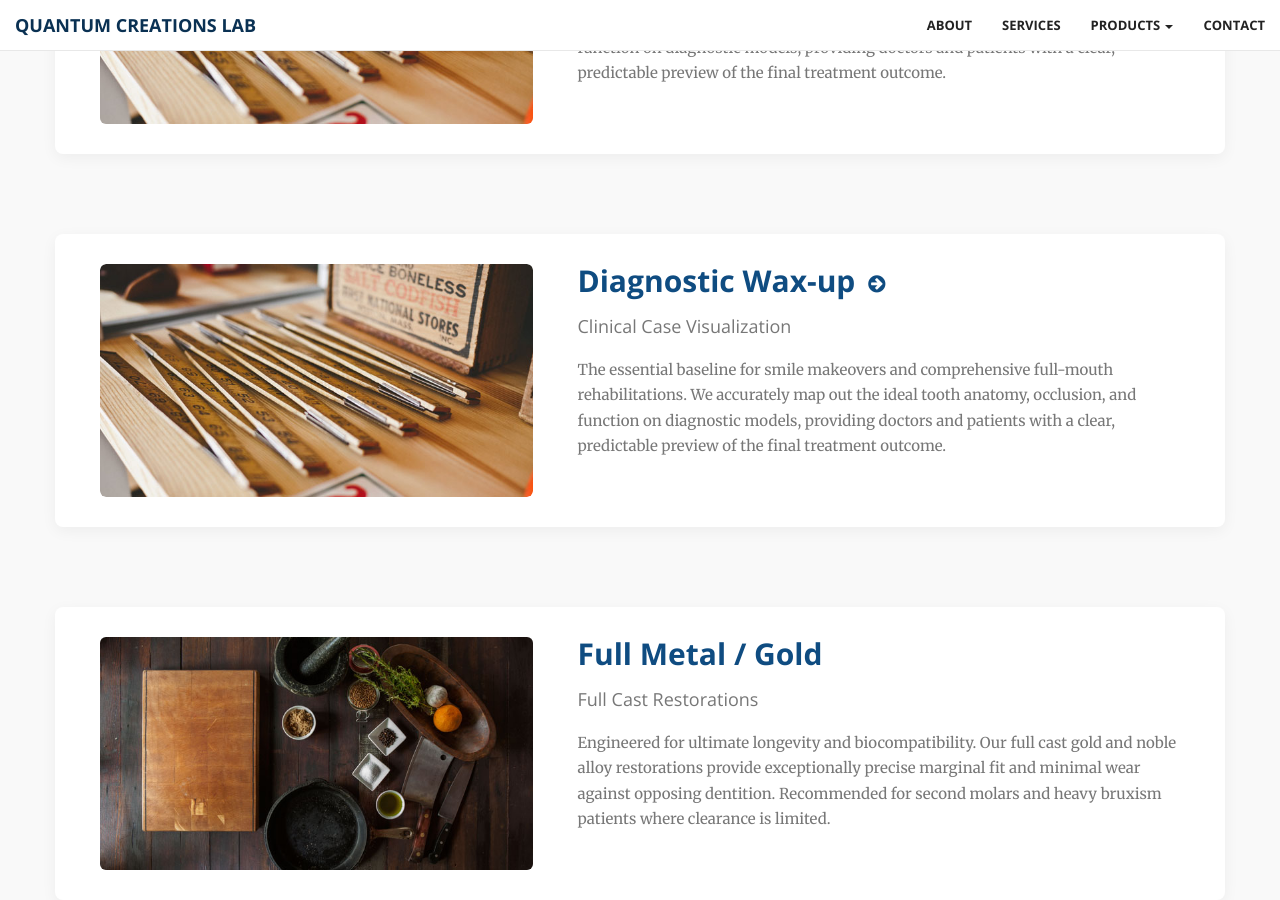
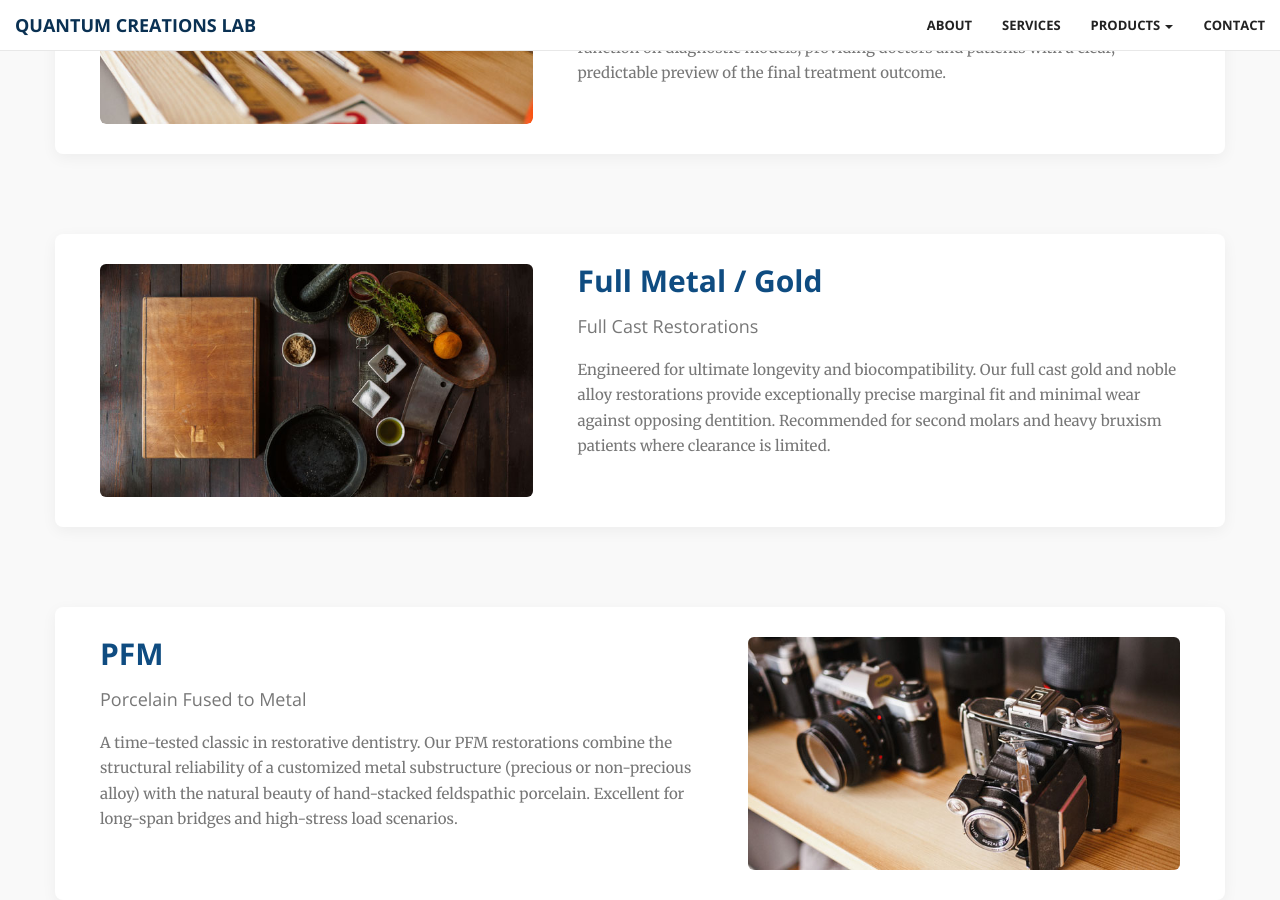
Before and after one commit to jj2hh/quantumlab, a Jekyll site: the page built from pages/products-crown.html, in a window 1280 px wide and 900 px high, scrolled down 519 px. Built offline with Jekyll 4.4.1, drawn with Linux system fonts in a browser that asks for light colours; nearby versions of some CDN libraries; library files that are not in the unit come from our copies; a script that is not in the unit is left out.

Commit message:
Update products-crown.html

```diff
--- a/pages/products-crown.html
+++ b/pages/products-crown.html
@@ -19,20 +19,6 @@ permalink: /pages/products-crown.html
 
 <section class="products-detail-section" style="padding: 80px 0; background-color: #f9f9f9;">
     <div class="container">
-
-        <div class="row align-items-center" style="margin-bottom: 80px; background: #ffffff; padding: 30px; border-radius: 8px; box-shadow: 0 4px 15px rgba(0,0,0,0.05);">
-            <div class="col-md-5">
-                <img src="../img/portfolio/5.jpg" class="img-responsive img-rounded" alt="Diagnostic Wax-up" style="width: 100%; border-radius: 6px;">
-            </div>
-            <div class="col-md-7" style="padding-left: 30px;">
-                <h2 style="color: #0f4c81; font-weight: 700; margin-top: 0;">Diagnostic Wax-up</h2>
-                <h3 style="color: #777; font-size: 18px; margin-bottom: 20px;">Clinical Case Visualization</h3>
-                <p class="text-muted" style="line-height: 1.7; font-size: 15px;">
-                    The essential baseline for smile makeovers and comprehensive full-mouth rehabilitations. We accurately map out the ideal tooth anatomy, occlusion, and function on diagnostic models, providing doctors and patients with a clear, predictable preview of the final treatment outcome.
-                </p>
-            </div>
-        </div>
-
         <div class="row align-items-center" style="margin-bottom: 80px; background: #ffffff; padding: 30px; border-radius: 8px; box-shadow: 0 4px 15px rgba(0,0,0,0.05);">
             <div class="col-md-5">
                 <a href="{{ site.baseurl }}/pages/products-sub-waxup.html" style="display: block; overflow: hidden; border-radius: 6px;">
```
